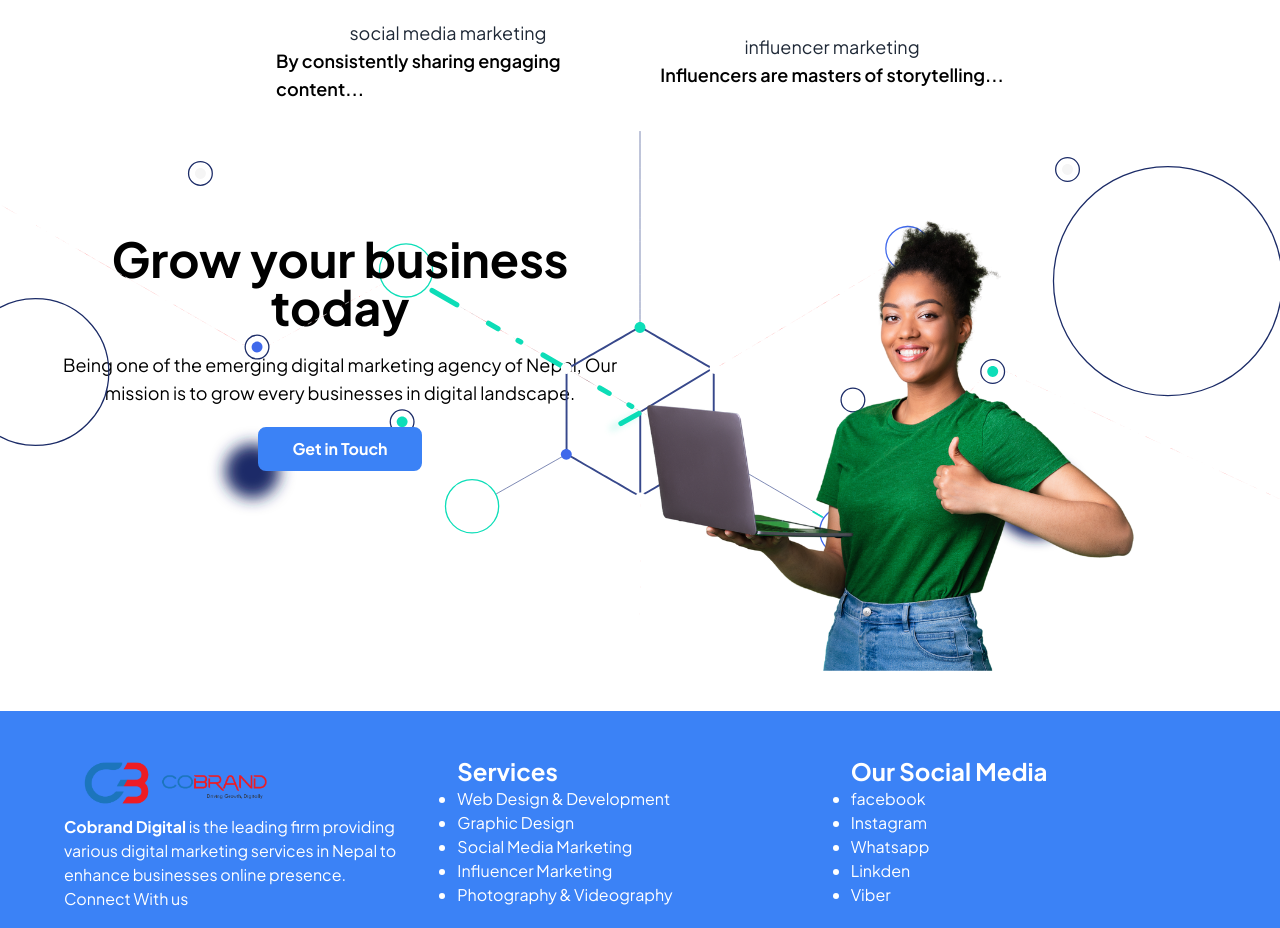
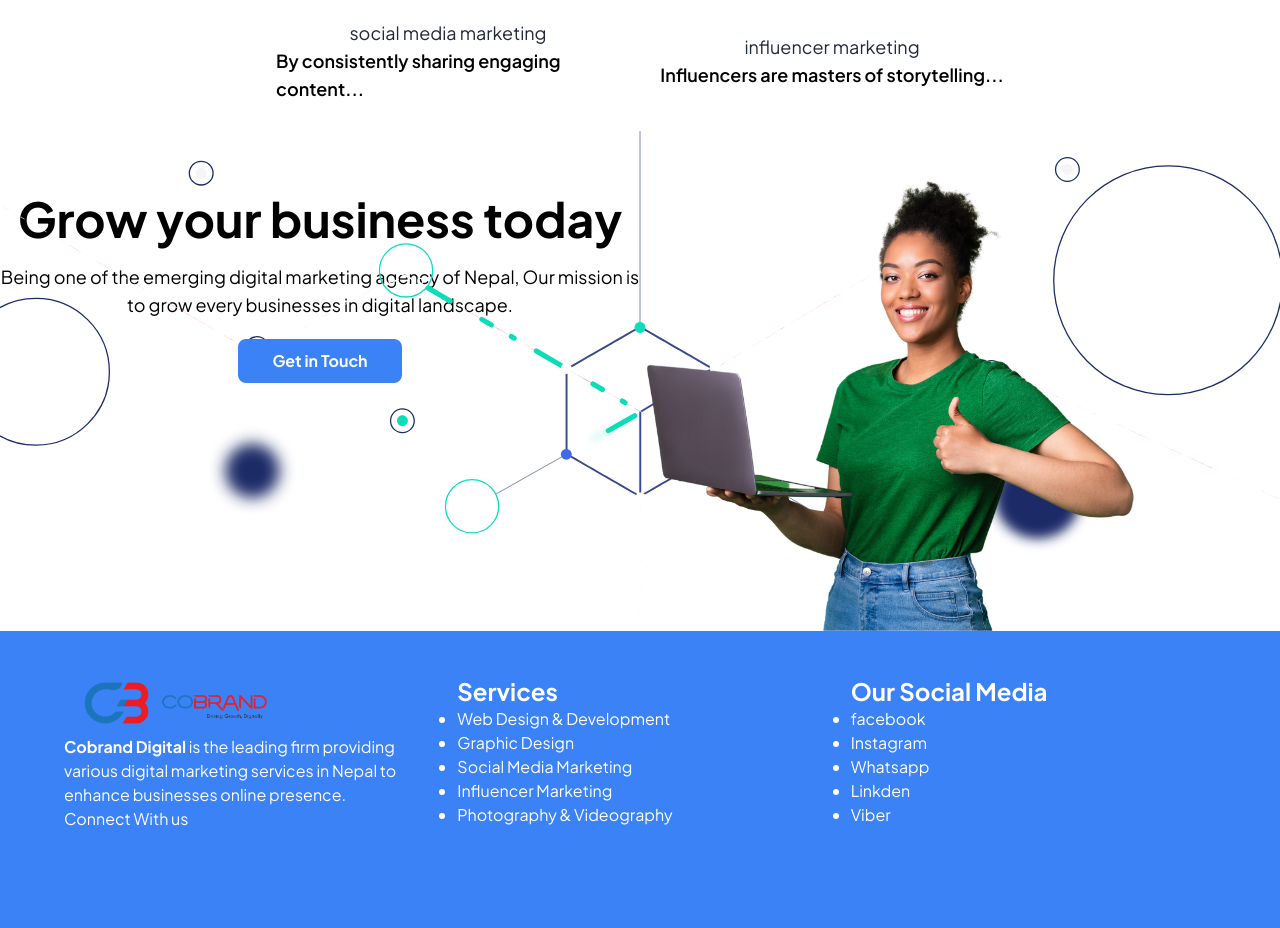
Before and after one commit to sayunlopchan/coBrand_Digital, a React (Vite) app: page /service in a window 1280 px wide. Shown: the part 1780-2708 px from the top of the page. Built offline with nearby package versions, Linux system fonts and the light colour scheme.

Commit message:
removed unwated p

```diff
--- a/src/Home/Features/Service.jsx
+++ b/src/Home/Features/Service.jsx
@@ -114,7 +114,7 @@ const Services = ({ darkMode }) => {
       </div>
 
 
-      <div className='lg:grid lg:grid-cols-2 p-10 relative '>
+      <div className='lg:grid lg:grid-cols-2  relative '>
 
         <Lottie animationData={bg_animation} className='absolute' />
 
```
